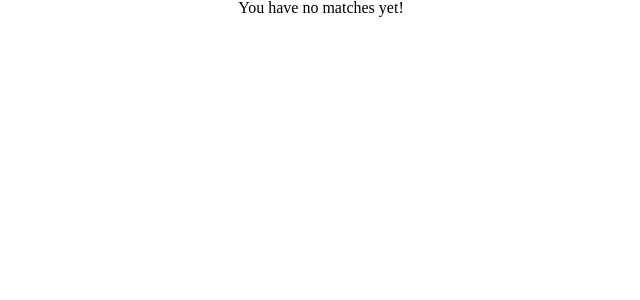
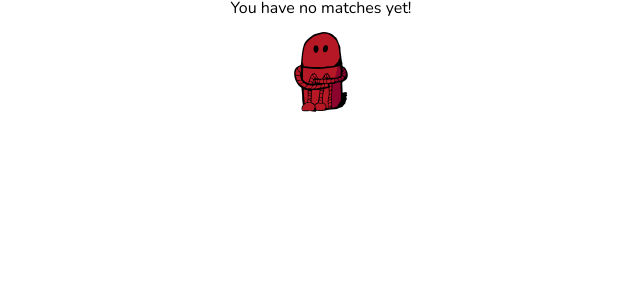
Before and after one commit to tinder-mars/tinder-mars, a React (Create React App) app: page /matchlist in a window 1280 px wide. Shown: the top 300 px of the page, without its empty margins (319-959 px from the left). Built offline with nearby package versions, Linux system fonts and the light colour scheme.

Commit message:
added image to the no match page

```diff
--- a/public/index.html
+++ b/public/index.html
@@ -24,6 +24,11 @@
       work correctly both with client-side routing and a non-root public URL.
       Learn how to configure a non-root public URL by running `npm run build`.
     -->
+    <link rel="preconnect" href="https://fonts.gstatic.com" />
+    <link
+      href="https://fonts.googleapis.com/css2?family=Nunito:wght@400;600;800&display=swap"
+      rel="stylesheet"
+    />
     <title>React App</title>
   </head>
   <body>
--- a/src/App.css
+++ b/src/App.css
@@ -1,3 +1,23 @@
+/*
+font-family: 'Nunito', sans-serif;
+*/
+
+*,
+*::before,
+*::after {
+  box-sizing: border-box;
+}
+
+body {
+  font-family: "Nunito", sans-serif;
+}
+
+button,
+input,
+textarea {
+  font-family: "Nunito", sans-serif;
+}
+
 .App {
   text-align: center;
 }
--- a/src/components/MatchList/MatchList.js
+++ b/src/components/MatchList/MatchList.js
@@ -3,6 +3,7 @@
 */
 
 import { Link } from "react-router-dom";
+import lonely_robot from "../assets/lonely_robot.svg";
 
 const MatchList = ({ favourites }) => {
   return (
@@ -17,7 +18,11 @@ const MatchList = ({ favourites }) => {
           </div>
         ))
       ) : (
-        <h1>You have no matches yet!</h1>
+        <div>
+          <h1>You have no matches yet!</h1>
+          <br />
+          <img src={lonely_robot} alt="lonely_robot" height="80" />
+        </div>
       )}
     </div>
   );
--- a/src/components/MatchMaker/MatchMaker.js
+++ b/src/components/MatchMaker/MatchMaker.js
@@ -1,18 +1,17 @@
+import { useState } from "react";
 import { Link } from "react-router-dom";
 
 /*
-- map allRobots
-- render 1 Robot per page, currentRobot
-- use the navbar
 
-1) on button (match or not match) pressed, currentRobot increases count (function that does that)
-2) filter comparing robot index with currentRobot
-3) the robot shown is the next one in line
-4)---link to match list
+1) - create a state isPopupDisplayed (boolean)
+2) - if the robot id is divisable by 2 show popup
+3) - inject images from user and currentRobot
+4) - 'X' button to close the popup (isPopUpDisplayed set to false)
 
 
 
 */
+
 const MatchMaker = ({
   favourites,
   setFavourites,
@@ -20,6 +19,14 @@ const MatchMaker = ({
   currentRobot,
   setCurrentRobot,
 }) => {
+  const [isPopupDisplayed, setIsPopupDisplayed] = useState(false);
+  const showPopup = () => {
+    const currentRobotMatch = allRobots.find(
+      (robot, index) => index === currentRobot
+    );
+    console.log(currentRobotMatch);
+  };
+
   const moveForward = () => {
     setCurrentRobot(currentRobot + 1);
   };
```
Also changed, not shown: src/components/assets/lonely_robot.svg (added).
